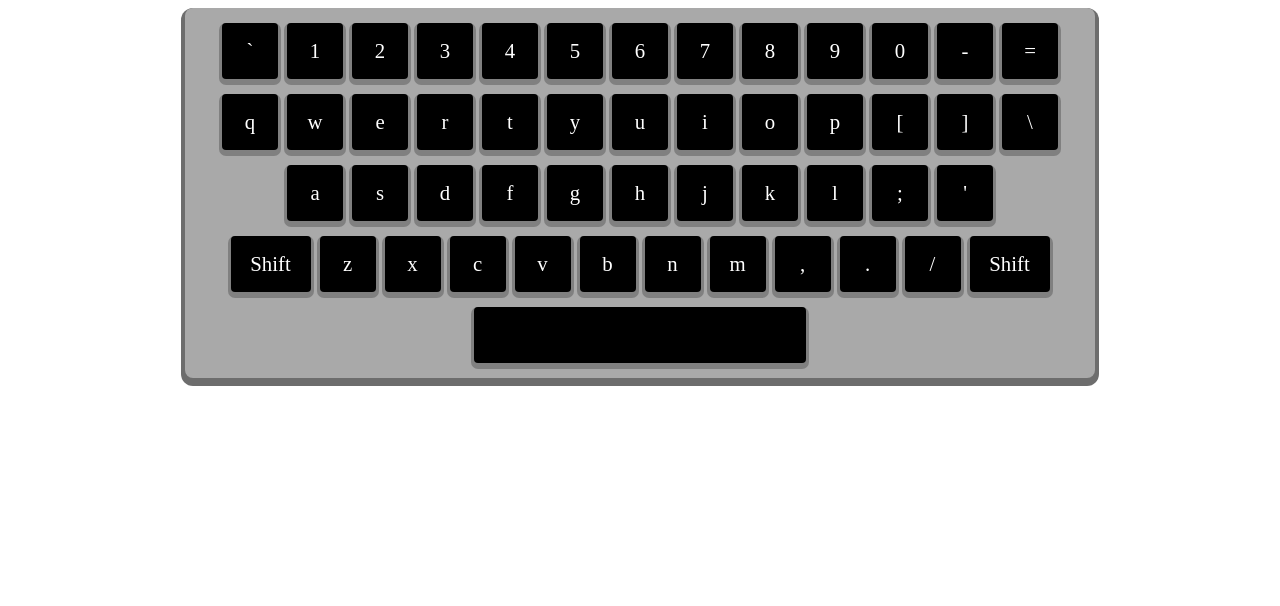
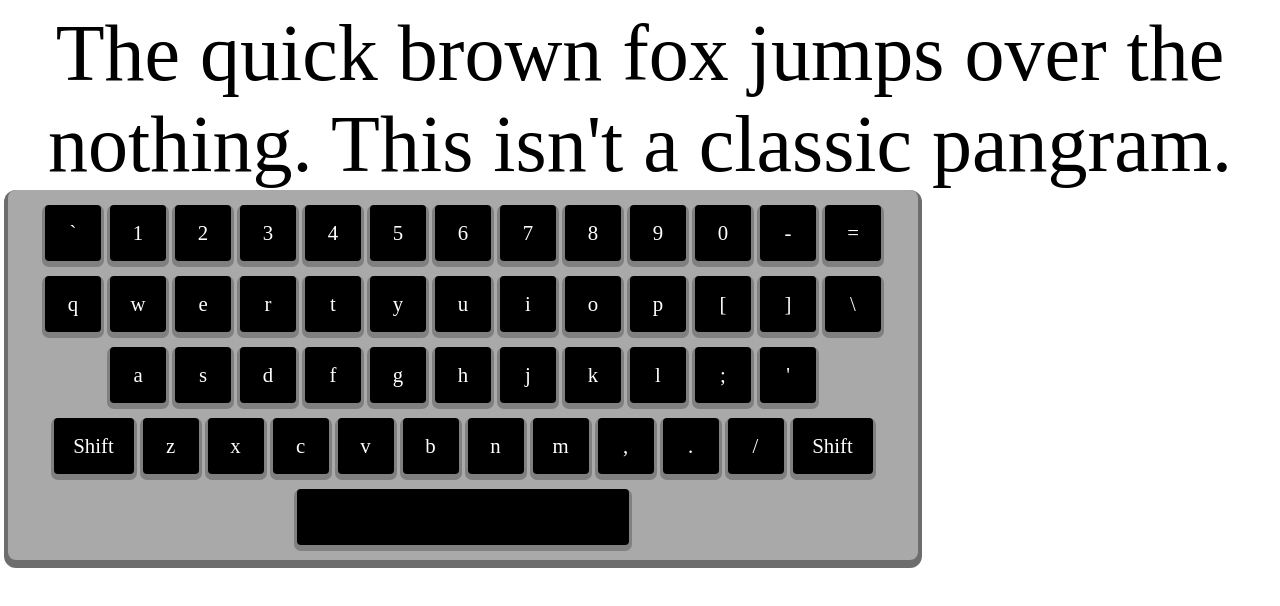
Before and after one commit to GodInAllHisGlory/TypingTutor, a React (Vite) app: page / in a window 1280 px wide. Shown: the top 606 px of the page. Built offline with nearby package versions, Linux system fonts and the light colour scheme.

Commit message:
The phrase shwows up

```diff
--- a/src/App.css
+++ b/src/App.css
@@ -1,4 +1,5 @@
 #content {
     display: flex;
     justify-content: center;
+    flex-direction: column;
 }
--- a/src/App.jsx
+++ b/src/App.jsx
@@ -1,11 +1,13 @@
 import { useState } from 'react';
 import './App.css';
 import Keyboard from './Keyboard.jsx';
+import { Phrase } from './Phrase.jsx';
 
 function App() {
   return (
     <>
       <div id="content">
+        <Phrase />
         <Keyboard />
       </div>
     </>
--- /dev/null
+++ b/src/Phrase.css
@@ -0,0 +1,12 @@
+#phrase {
+    font-size: 5em;
+    text-align: center;
+}
+
+#typed{
+
+}
+
+#untyped {
+
+}
--- /dev/null
+++ b/src/Phrase.jsx
@@ -0,0 +1,9 @@
+import './Phrase.css'
+
+const phrases = ["The quick brown fox jumps over the nothing. This isn't a classic pangram."];
+
+export function Phrase() {
+    return(
+        <span id="phrase">{phrases[0]}</span>
+    )
+}
```
